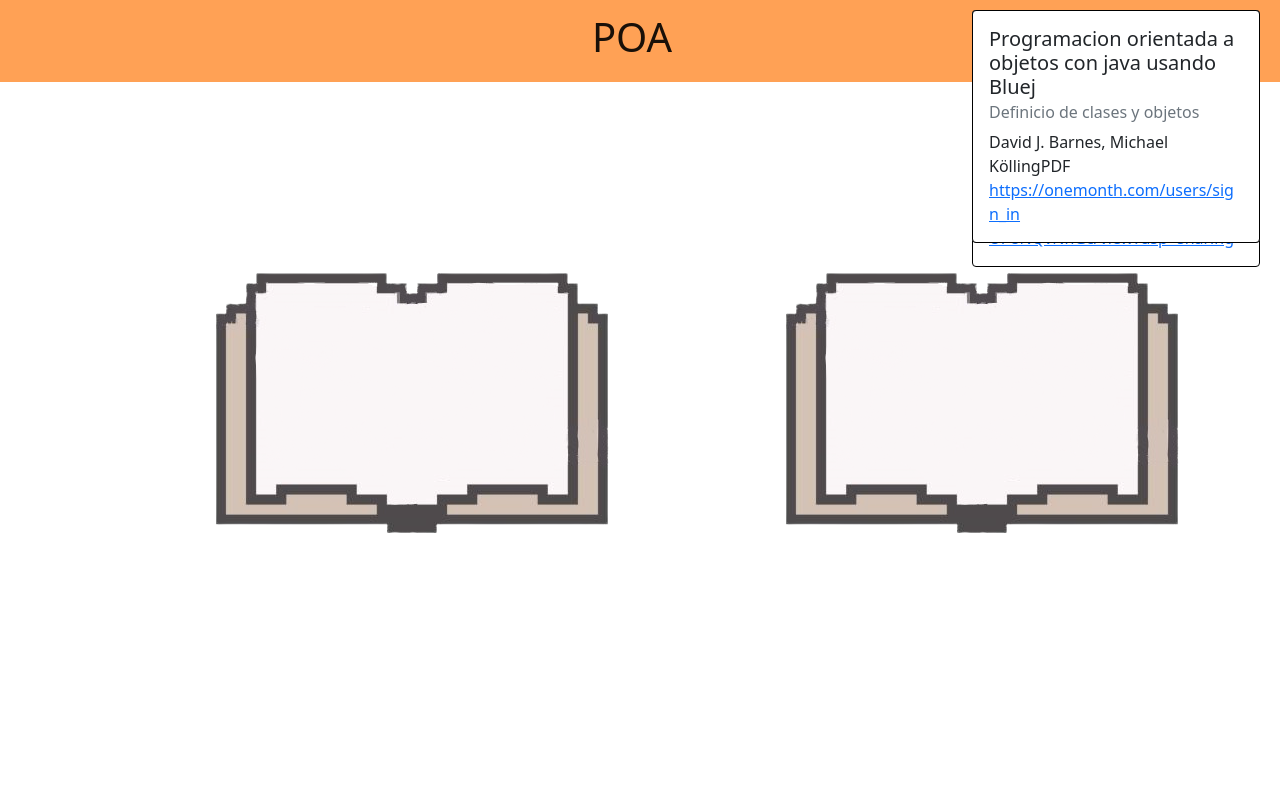
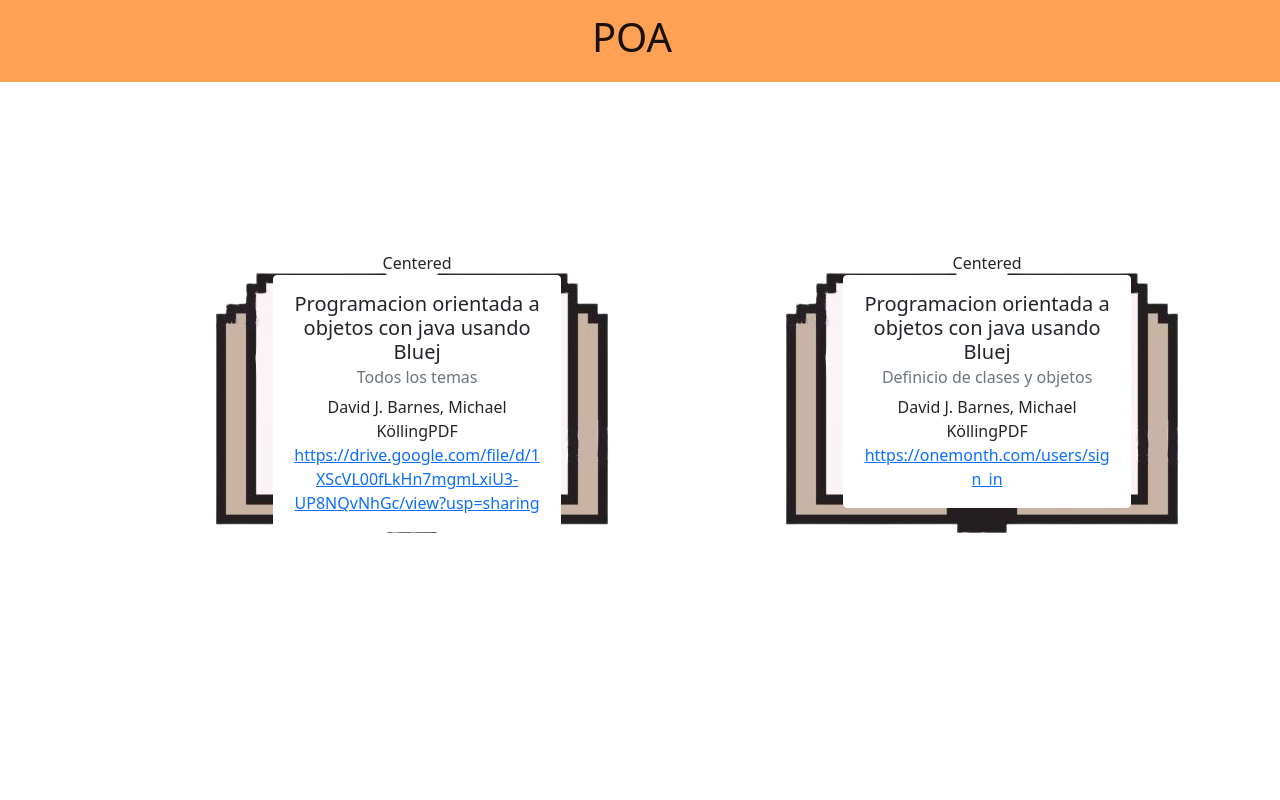
Before and after one commit to ProfessorByte/poa, a React (Create React App) app: page / in a window 1280 px wide. Shown: the top 800 px of the page. Built offline with nearby package versions, Linux system fonts and the light colour scheme.

Commit message:
Improvement cards

```diff
--- a/src/App.css
+++ b/src/App.css
@@ -2,14 +2,19 @@
   background-color: #ffa155;
 }
 
-figure{
+.centered {
+  position: absolute;
+  top: 25%;
+  left: 35%;
+  justify-content: center;
+  align-items: center;
+  text-align: center;
 
-  opacity:0.8;
 
 }
-figcaption{
-right: 20px;
-top: 10px;
-  position: absolute;
+.container {
+  position: relative;
+  text-align: center;
+
 
 }
--- a/src/components/Cards.jsx
+++ b/src/components/Cards.jsx
@@ -7,11 +7,11 @@ const Cards =(props)=>{
     const {tituloReferncia,temas,link,autor_NombrePagina,tipo,}=props
     return(
         <div class="container ">
-        <figure className="position-relative">
-           <img src ={libroPNG} alt="libro" />
-        </figure>
-        <figcaption>
-        <div className="card" style={{width:"18rem",border:"1px solid black"}}>
+
+           <img src ={libroPNG} alt="libro"  />
+           <div class="centered">Centered
+
+        <div className="card" style={{width:"18rem",border:"1px solid White"}}>
         <div className = "card-body">
         <h5 className="card-title">{tituloReferncia}</h5>
         <h6 className="card-subtitle mb-2 text-muted">{temas}</h6>
@@ -22,7 +22,8 @@ const Cards =(props)=>{
         <a href="#"class="card-link">{link}</a>
         </div>
     </div>
-        </figcaption>
+    </div>
+
 
     </div>
 
--- a/src/pages/MainPage.js
+++ b/src/pages/MainPage.js
@@ -23,16 +23,6 @@ export default function Main() {
           </div>
           <div className ="col-sm-6">
               <Cards
-              tituloReferncia="Herencia de clases"
-              autor_NombrePagina= "Juan Pavón Mestras"
-              temas ="Herencia ,Polimorfismo,Subtipos,Herencia Múltiple "
-              tipo ="PDF"
-              link ="https://drive.google.com/file/d/19GFsGIsbr8YDmcbmSRfuETt6wZjSmquD/view?usp=sharing"
-
-              />
-          </div>
-          <div className ="col-sm-6">
-              <Cards
               tituloReferncia="Programacion orientada a objetos con java usando Bluej"
               autor_NombrePagina= "David J. Barnes, Michael Kölling"
               temas ="Definicio de clases y objetos"
@@ -51,6 +41,17 @@ export default function Main() {
 
               />
           </div>
+          <div className ="col-sm-6">
+              <Cards
+              tituloReferncia="Herencia de clases"
+              autor_NombrePagina= "Juan Pavón Mestras"
+              temas ="Herencia ,Polimorfismo,Subtipos,Herencia Múltiple "
+              tipo ="PDF"
+              link ="https://drive.google.com/file/d/19GFsGIsbr8YDmcbmSRfuETt6wZjSmquD/view?usp=sharing"
+
+              />
+          </div>
+
       </div>
 
 
```
